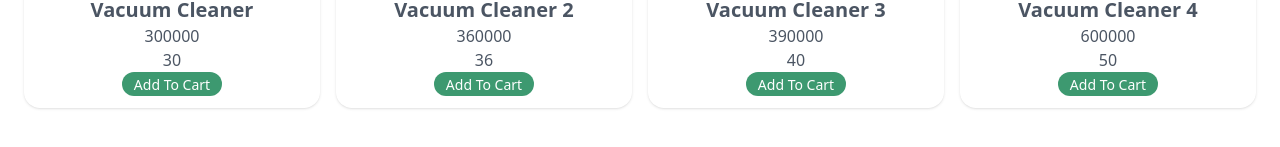
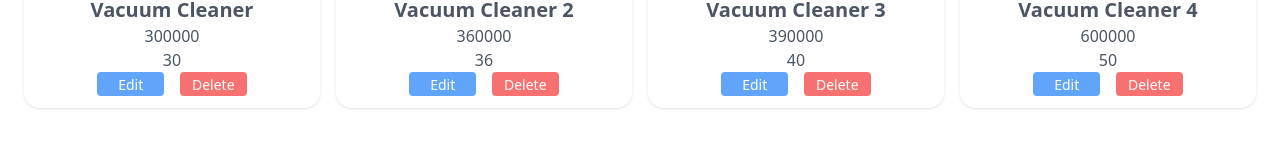
Before and after one commit to Marsh16/muatmuat-test, a React (Vite) app in the folder manajemen_produk/: page / in a window 1280 px wide. Shown: the part 265-412 px from the top of the page. Built offline with nearby package versions, Linux system fonts and the light colour scheme; the HTML template or start-up script is replaced by a standard one.

Commit message:
feat: add edit and delete button

```diff
--- a/manajemen_produk/src/features/see-product/components/ProductCard.tsx
+++ b/manajemen_produk/src/features/see-product/components/ProductCard.tsx
@@ -21,13 +21,24 @@ const ProductCard: React.FC<Props> = ({ product, onClick }) => {
       <div>
         <span className="text-gray-600">{product.stock}</span>
       </div>
-      <div className="rounded-2xl bg-[#3d9970] px-3">
-        <button
-          onClick={onClick}
-          className="text-white hover:text-gray font-medium text-sm"
-        >
-          Add To Cart
-        </button>
+      <div className="grid grid-cols-2 gap-4">
+        <div className="rounded bg-blue-400 px-3 text-center">
+          <button
+            onClick={onClick}
+            className="text-white hover:text-gray font-medium text-sm"
+          >
+            Edit
+          </button>
+        </div>
+
+        <div className="rounded bg-red-400 px-3">
+          <button
+            onClick={onClick}
+            className="text-white hover:text-gray font-medium text-sm"
+          >
+            Delete
+          </button>
+        </div>
       </div>
     </div>
   );
```
Also changed, not shown: 1 other file (tests, documents, lock files or other folders).
